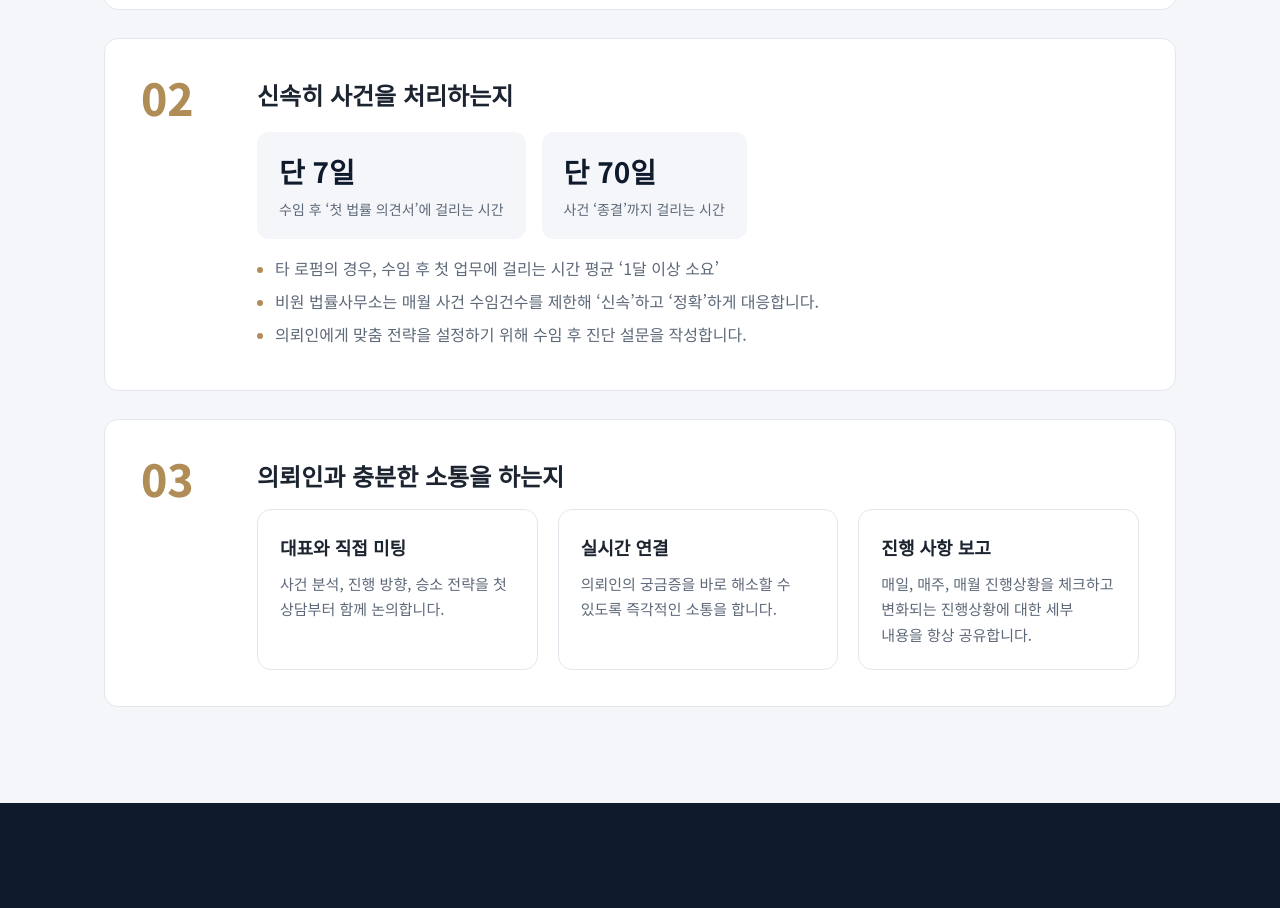
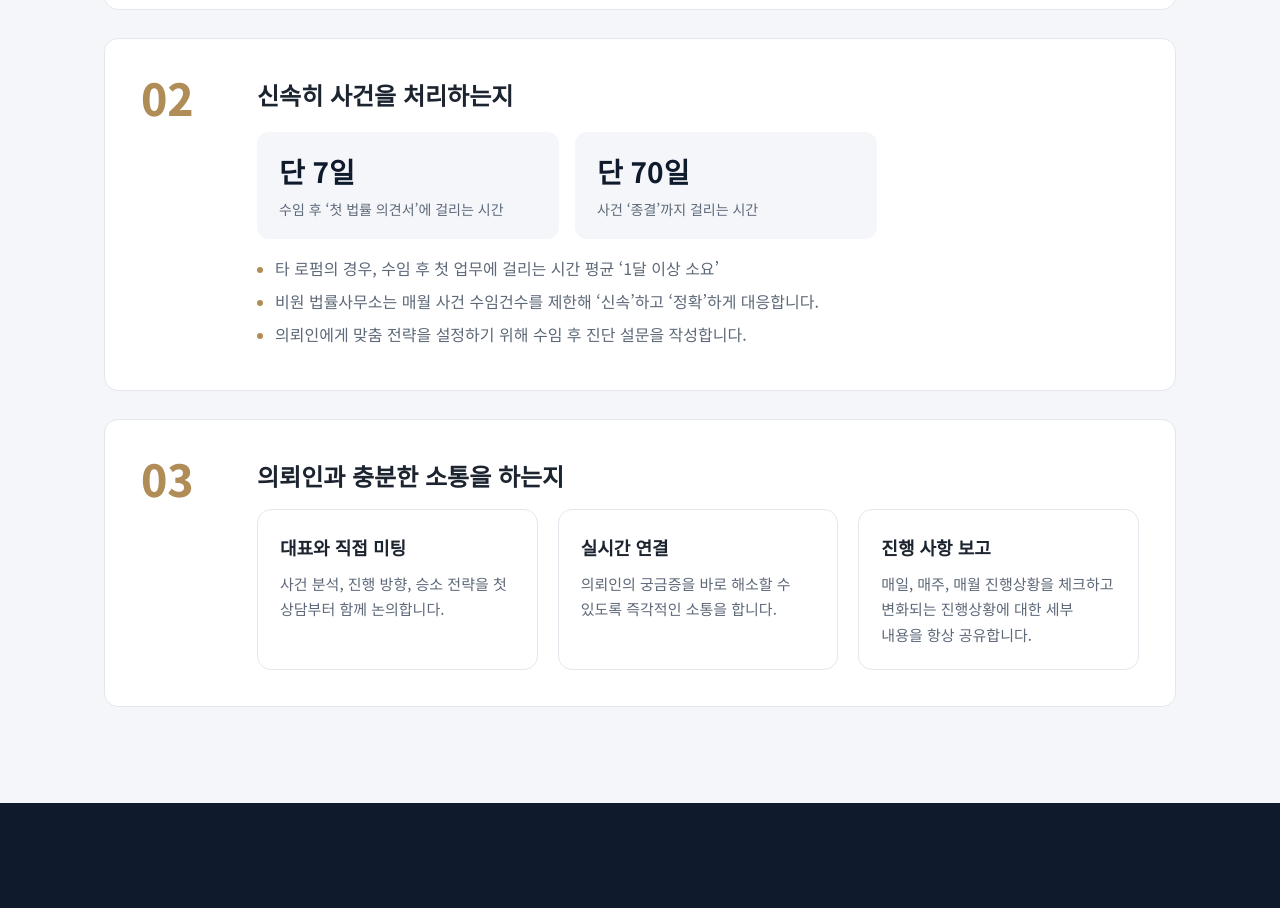
Before and after one commit to winttorney/beonelaw-site, a plain HTML site: page site/index.html in a window 1280 px wide. Shown: the part 1121-2029 px from the top of the page. Drawn offline with Linux system fonts and the light colour scheme; a web font is replaced by a local one.

Commit message:
Make the 7-day and 70-day boxes the same size
Co-Authored-By: Claude Opus 5.5 <noreply@anthropic.com>
Claude-Session: https://claude.ai/code/session_01Y6K5gh27e41t52H4oG5p7L

```diff
--- a/site/style.css
+++ b/site/style.css
@@ -60,7 +60,7 @@ section.soft{background:var(--bg-soft)}
 .crit ul{list-style:none;color:var(--muted)}
 .crit li{padding-left:18px;position:relative;margin:6px 0}
 .crit li:before{content:"";position:absolute;left:0;top:12px;width:6px;height:6px;border-radius:50%;background:var(--accent)}
-.stats{display:flex;gap:16px;flex-wrap:wrap;margin:16px 0}
+.stats{display:grid;grid-template-columns:repeat(2,minmax(0,1fr));gap:16px;margin:16px 0;max-width:620px}
 .stat{background:var(--bg-soft);border-radius:12px;padding:16px 22px}
 .stat b{display:block;font-size:28px;color:var(--navy)}
 .stat span{font-size:14px;color:var(--muted)}
```
